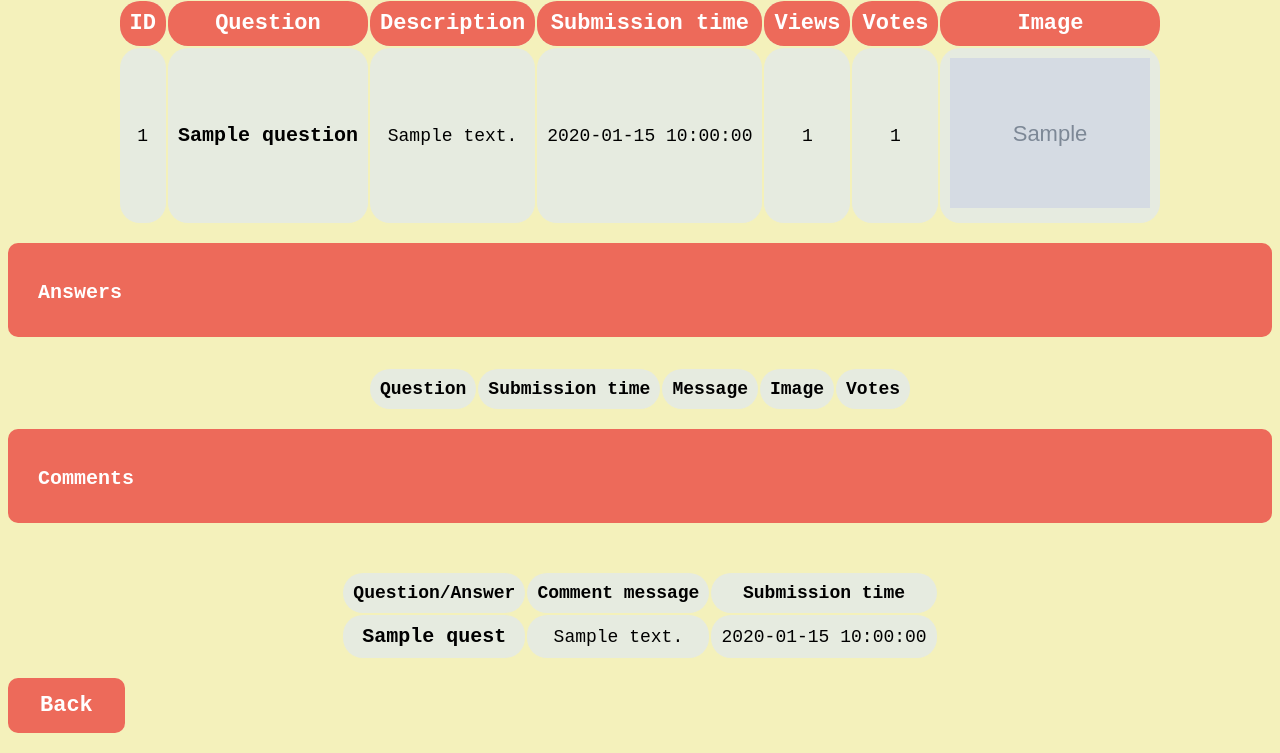
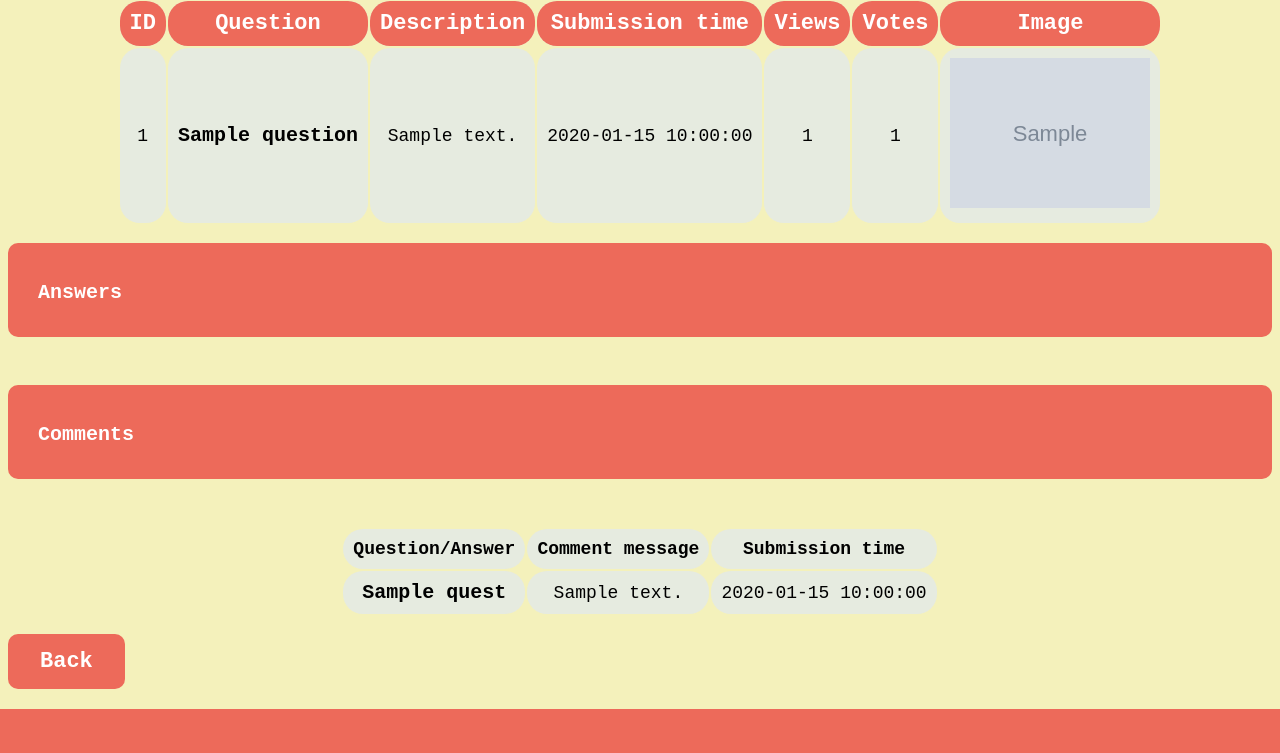
Before and after one commit to gabriellaZana/AskMate_The-Beauty-and-the-Beasts, a Flask app: page /form_user/1/sort/time/ASC in a window 1280 px wide. Shown: the part 302-1055 px from the top of the page. After the commit the page ends 1011 px from the top, so only its background shows below. Run offline with Flask 2, Linux system fonts and the light colour scheme; grey boxes marked "Sample" are stand-in pictures; a database or web service that is not in the repository returns one stand-in record (values such as "Sample title"); some libraries are stand-ins or nearby versions.

Commit message:
bugfixing

```diff
--- a/server.py
+++ b/server.py
@@ -110,12 +110,12 @@ def route_save_question():
 @app.route('/question/<questionid>/')
 def route_question_page(questionid=None):
     id_num = questionid
-    question_database = common.query_handler("""SELECT question.id, question.submission_time, view_number, vote_number, title, message, image, user_name
+    question_database = common.query_handler("""SELECT question.id, question.submission_time, users_id, view_number, vote_number, title, message, image, user_name
                                              FROM question LEFT JOIN users ON users.id=users_id
                                              WHERE question.id=%s""", (id_num,))
-    answer_database = common.query_handler("""SELECT answer.id, answer.submission_time, vote_number, question_id, message, image, accepted, user_name
+    answer_database = common.query_handler("""SELECT answer.id, answer.submission_time, users_id, vote_number, question_id, message, image, accepted, user_name
                                             FROM answer LEFT JOIN users ON users.id=users_id WHERE question_id=%s""", (id_num,))
-    comment_database = common.query_handler("""SELECT comment.id, question_id, answer_id, comment.submission_time, message, user_name
+    comment_database = common.query_handler("""SELECT comment.id, question_id, answer_id, users_id, comment.submission_time, message, user_name
                                              FROM comment LEFT JOIN users ON users.id=users_id""")
     tag_database = common.query_handler("""SELECT * FROM tag INNER JOIN question_tag
                                            ON tag.id=question_tag.tag_id
--- a/static/style.css
+++ b/static/style.css
@@ -103,7 +103,7 @@ button:hover, .sort:hover {
 
 }
 
-.btn-link{
+.btn-link {
   border: none;
   outline: none;
   color:black;
--- a/templates/form_user.html
+++ b/templates/form_user.html
@@ -46,25 +46,31 @@
             </table>
         <br>
         <h3><label for="answers">Answers</label></h3>
+            {% for line in answers %}
+            <table border="1" align="center">
+
+                <tr>
+                    <th>
+                        <form action="{{ url_for('viewcount', questionid=line['question_id']) }}" method="post" class="btn-link question-title">
+                        <button type="submit" name="question" class="btn-link question-title">{{line['quest']}}</button>
+                        </form>
+                    </th>
+                </tr>
+            </table>
+
             <table border="1" align="center">
                 <thead>
                     <tr>
-                        <td class="header"><strong>Question</strong></td>
-                        <td class="header"><strong>Submission time</strong></td>
-                        <td class="header"><strong>Message</strong></td>
+                        <td class="header"><strong>Answer</strong></td>
                         <td class="header"><strong>Image</strong></td>
                         <td class="header"><strong>Votes</strong></td>
+                        <td class="header"><strong>Submission time</strong></td>
                     </tr>
                 </thead>
                 <tbody>
-                {% for line in answers %}
+
                         <tr>
-                            <td>
-                                <form action="{{ url_for('viewcount', questionid=line['question_id']) }}" method="post">
-                                <button type="submit" name="question" class="btn-link question-title">{{line['quest']}}</button>
-                                </form>
-                            </td>
-                            <td>{{ line['submission_time'] }}</td>
+
                             <td>{{ line['message'] }}</td>
 
                             {% if line['image'] %}
@@ -74,10 +80,14 @@
                             {% endif %}
 
                             <td>{{ line['vote_number'] }}</td>
+                            <td>{{ line['submission_time'] }}</td>
                         </tr>
-                {% endfor %}
+
+
                 </tbody>
             </table>
+            <br><br>
+            {% endfor %}
             <br>
         <h3><label for="comments">Comments</label></h3>
             <table border="1" align="center">
--- a/templates/list.html
+++ b/templates/list.html
@@ -50,8 +50,8 @@
                     <tr class="highlight">
                         <td>{{line['id']}}</td>
                         <td>
-                            <form action="{{ url_for('viewcount', questionid=line['id']) }}" method="post">
-                            <button type="submit" name="question" class="btn-link question-title">{{line['title']}}</button>
+                            <form action="{{ url_for('viewcount', questionid=line['id']) }}" method="post" class="sort">
+                            <button type="submit" name="question" class="sort">{{line['title']}}</button>
                             </form>
                         </td>
                         {% if not line['users_id'] %}
```
Also changed, not shown: templates/question.html (+15 -3 lines).
